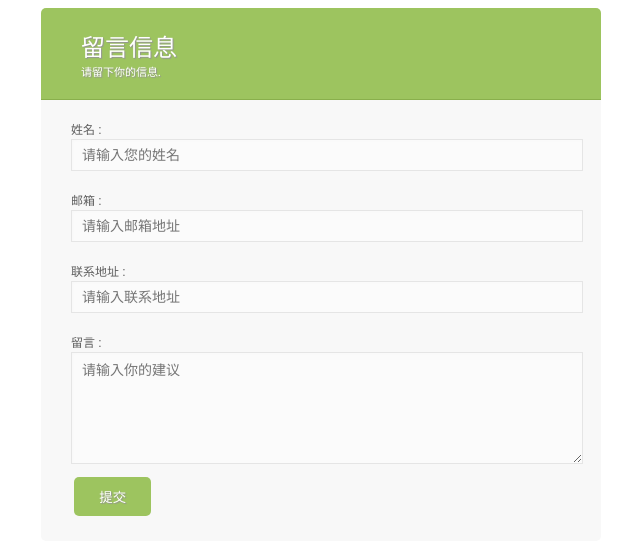
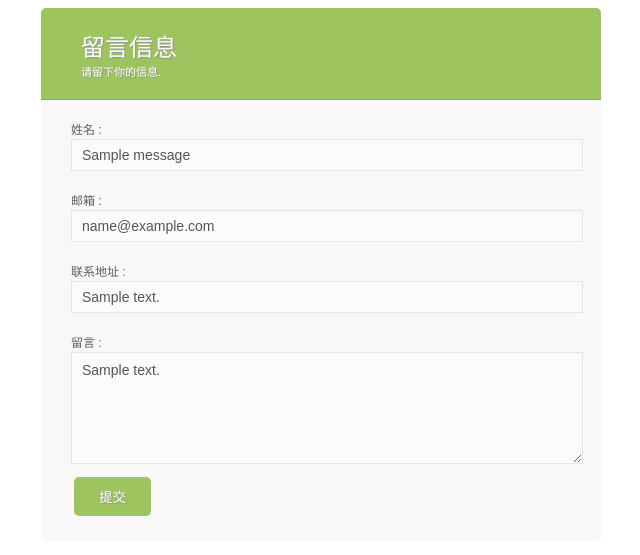
Before and after one commit to wwbhl/django, a Django app: template templates/message_form.html in a window 1280 px wide. Shown: the top 555 px of the page, without its empty margins (319-959 px from the left). Run offline with Django 3.2, Linux system fonts and the light colour scheme; the template is opened without the code that fills it: most values are stand-ins (such as "Sample title", 1, 10 or a date in 2020).

Commit message:
templates 显示信息

```diff
--- a/templates/message_form.html
+++ b/templates/message_form.html
@@ -13,25 +13,25 @@
     </h1>
     <label>
         <span>姓名 :</span>
-        <input id="name" type="text" name="name" class="error" placeholder="请输入您的姓名"/>
+        <input id="name" type="text" value="{{ my_message.name }}" name="name" class="error" placeholder="请输入您的姓名"/>
         <div class="error-msg"></div>
     </label>
 
     <label>
         <span>邮箱 :</span>
-        <input id="email" type="email" value="" name="email" placeholder="请输入邮箱地址"/>
+        <input id="email" type="email" value="{{ my_message.email }}" name="email" placeholder="请输入邮箱地址"/>
         <div class="error-msg"></div>
     </label>
 
     <label>
         <span>联系地址 :</span>
-        <input id="address" type="text" value="" name="address" placeholder="请输入联系地址"/>
+        <input id="address" type="text" value="{{ my_message.address }}" name="address" placeholder="请输入联系地址"/>
         <div class="error-msg"></div>
     </label>
 
     <label>
         <span>留言 :</span>
-        <textarea id="message" name="message"  placeholder="请输入你的建议"></textarea>
+        <textarea id="message" name="message"  placeholder="请输入你的建议">{{ my_message.message }}</textarea>
         <div class="error-msg"></div>
     </label>
     <div class="success-msg"></div>
```
Also changed, not shown: apps/message/views.py (+7 -24 lines).
